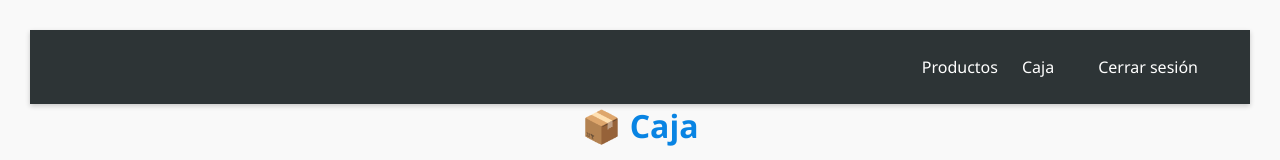
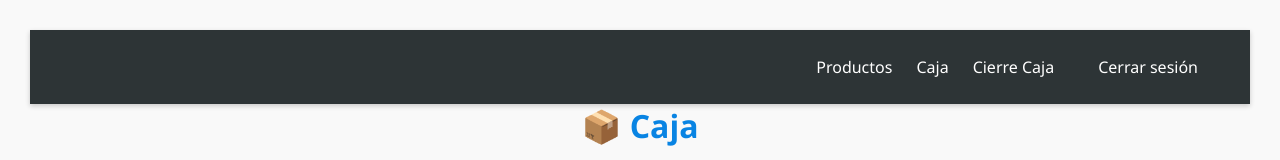
Before and after one commit to SorathDem/GRANBar_BQ, a website: page frontend/caja.html in a window 1280 px wide. Shown: the top 160 px of the page. Drawn offline with Linux system fonts and the light colour scheme.

Commit message:
Proyect55

```diff
--- a/frontend/caja.html
+++ b/frontend/caja.html
@@ -85,6 +85,7 @@
       <ul>
         <li><a href="admin.html" id="nav-productos">Productos</a></li>
         <li><a href="caja.html" id="nav-caja">Caja</a></li>
+        <li><a href="cierre_caja.html" id="nav-cierre_caja">Cierre Caja</a></li>
         <li><button id="logoutBtn">Cerrar sesión</button></li>
       </ul>
     </nav>
```
